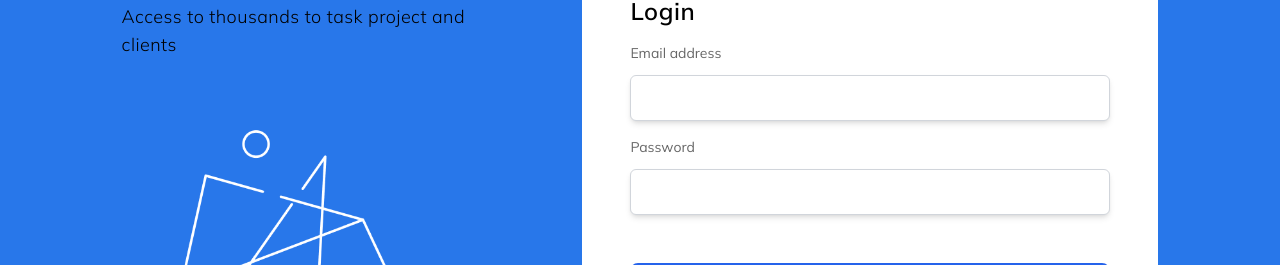
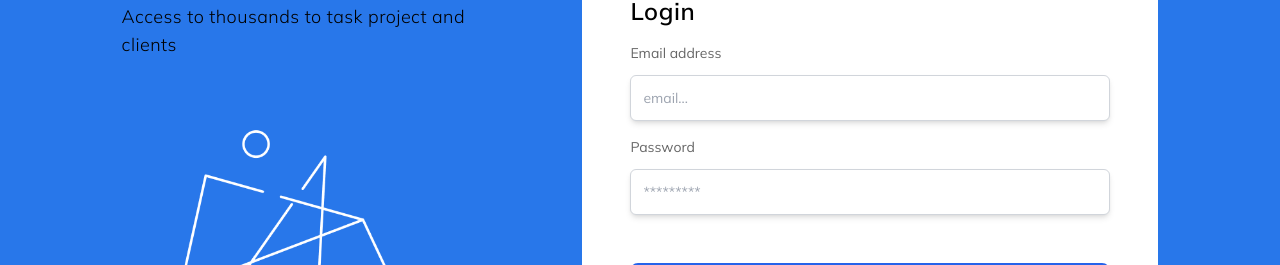
Before and after one commit to emmanueldavidson96/altbucks, a Next.js app: page /log-in in a window 1280 px wide. Shown: the part 225-490 px from the top of the page. Built offline with nearby package versions, Linux system fonts and the light colour scheme.

Commit message:
Corrections for Task Earner and Task Creator

```diff
--- a/src/app/dashboard/page.tsx
+++ b/src/app/dashboard/page.tsx
@@ -25,11 +25,12 @@ export default function Dashboard() {
 
   useEffect(() => {
     profileAuth()
+    if(user?.isTaskCreator === "true"){
+      router.push("/dashboard_taskcreator")
+    }
   }, [])
 
-  if(user?.isTaskCreator === true){
-    router.push("/dashboard_taskcreator")
-  }else{
+
     return (
       <div className="w-screen h-screen flex flex-col bg-white font-mulish">
         {/* Navbar Section with Border */}
@@ -79,4 +80,3 @@ export default function Dashboard() {
       </div>
     );
   }
-}
--- a/src/app/dashboard_taskcreator/page.tsx
+++ b/src/app/dashboard_taskcreator/page.tsx
@@ -9,13 +9,19 @@ import ViewProfile from '../components/Task_Creator_Dashboard/ViewProfile'
 import TaskTotal from '../components/Task_Creator_Dashboard/TaskTotal'
 import WithdrawNow from '../components/Task_Creator_Dashboard/WithdrawNow'
 import { useAuthStore } from '@/store/authStore'
+import { useRouter } from 'next/navigation'
 
 export default function page() {
   const {isAuthenticated, user, profileAuth} = useAuthStore();
+  const router = useRouter();
 
   useEffect(() => {
     profileAuth()
+    if(user?.isTaskEarner === "true"){
+      router.push("/dashboard")
+    }
   }, [])
+
   return (
     <>
         <Header />
--- a/src/app/log-in/page.tsx
+++ b/src/app/log-in/page.tsx
@@ -44,14 +44,18 @@ export default function page() {
                         <label htmlFor="firstName" className='text-sm text-[#666666]'>Email address</label>
                         <input
                             onChange={(e) => setUserData({...userData, email:e.target.value})}
-                            type="text" className='w-full p-3 border rounded-md border-gray-300 text-black text-sm shadow-md' />
+                            type="text" className='w-full p-3 border rounded-md border-gray-300 text-black text-sm shadow-md'
+                            placeholder='email...'
+                            />
                     </div>
 
                     <div className='flex flex-col gap-3 w-full'>
                         <label htmlFor="firstName" className='text-sm text-[#666666]'>Password</label>
                         <input
                             onChange={(e) => setUserData({...userData, password:e.target.value})}
-                            type="password" className='w-full p-3 border rounded-md border-gray-300 text-black text-sm shadow-md' />
+                            type="password" className='w-full p-3 border rounded-md border-gray-300 text-black text-sm shadow-md'
+                            placeholder='*********'
+                            />
                     </div>
 
                     <button
```
